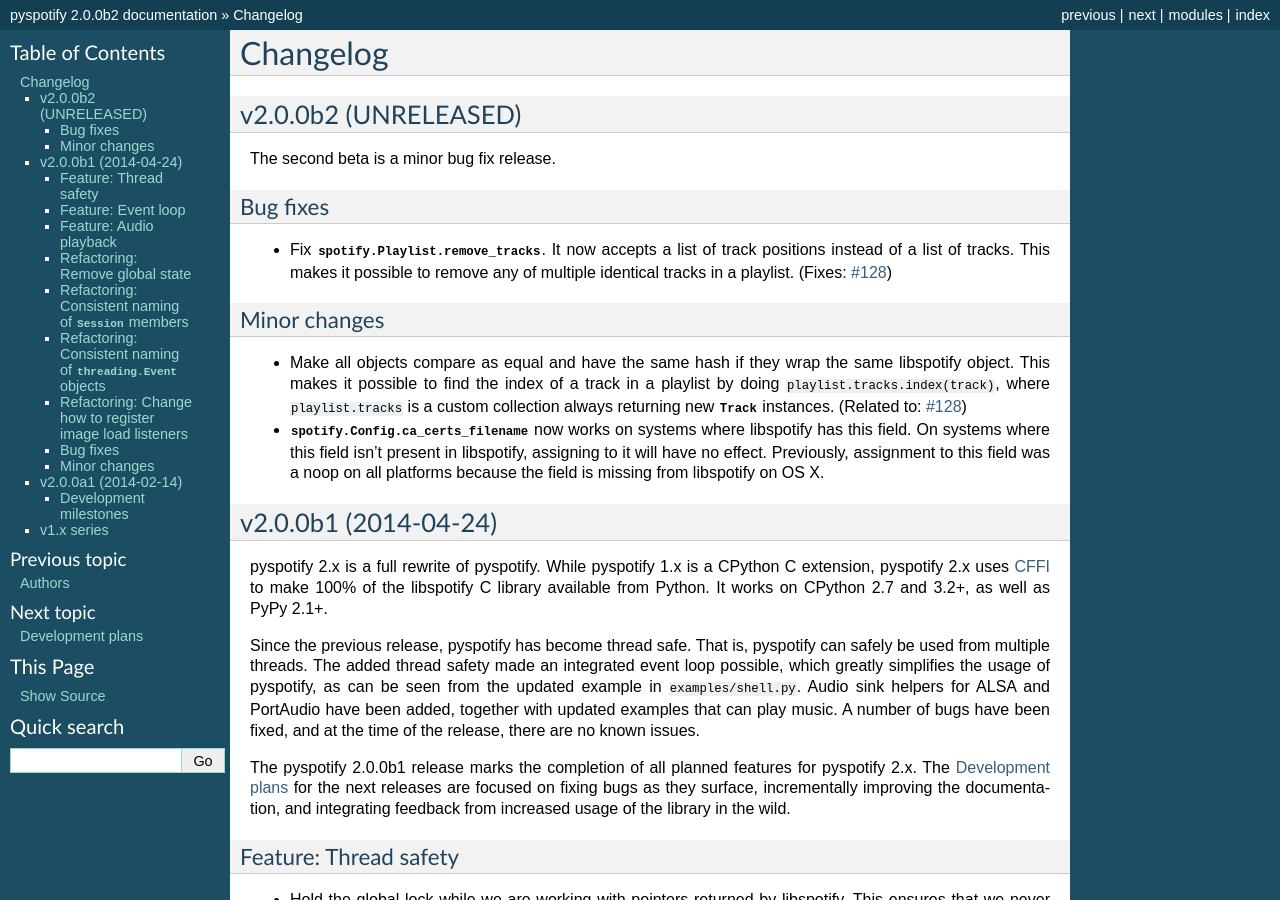
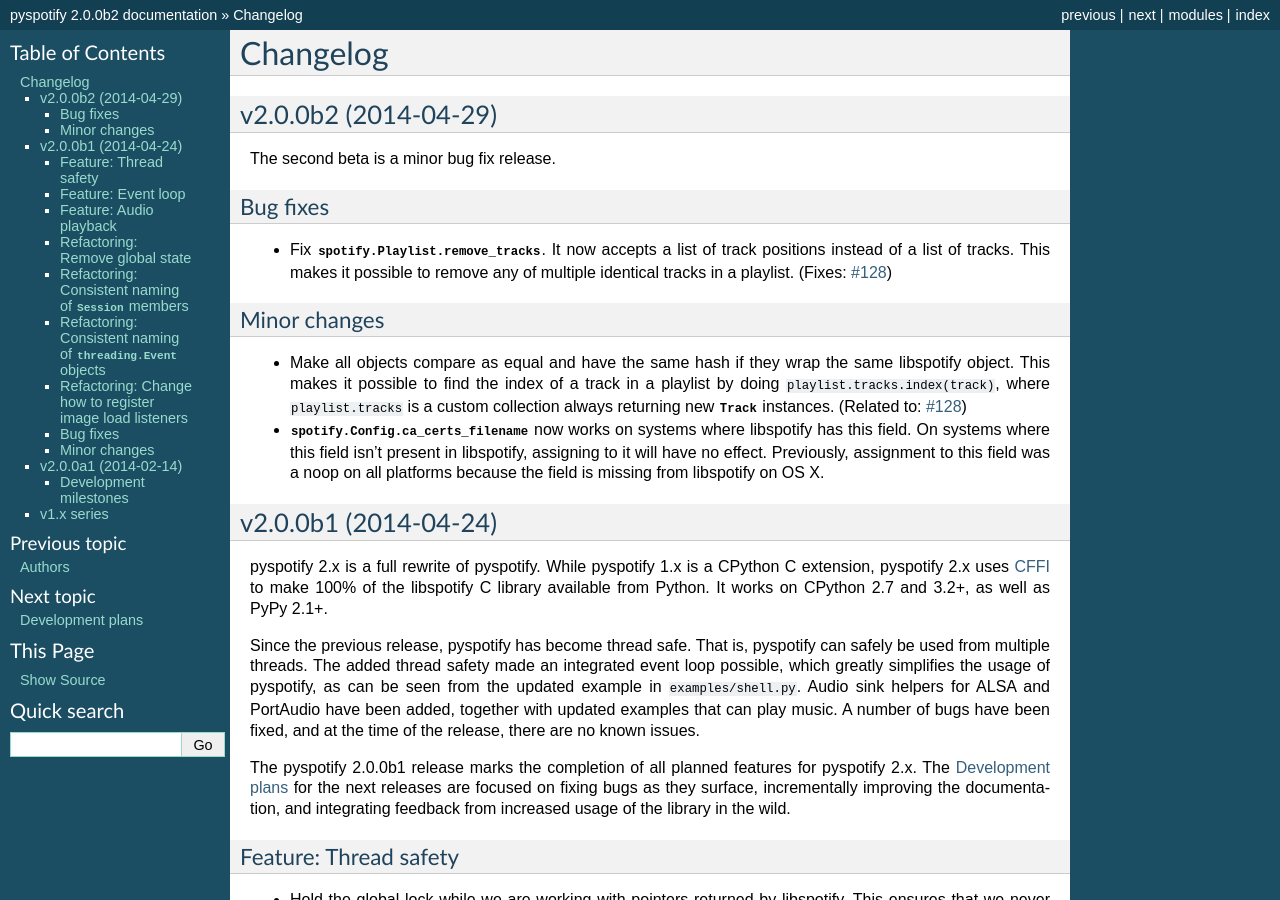
Before and after one commit to jodal/pyspotify, a Sphinx documentation site: the page built from docs/changelog.rst, in a window 1280 px wide and 900 px high. Built offline with Sphinx 7.4.7, drawn with Linux system fonts in a browser that asks for light colours; pages that are not in the unit, such as notebooks, are missing from menus.

Commit message:
docs: Add release date

```diff
--- a/docs/changelog.rst
+++ b/docs/changelog.rst
@@ -2,7 +2,7 @@
 Changelog
 *********
 
-v2.0.0b2 (UNRELEASED)
+v2.0.0b2 (2014-04-29)
 =====================
 
 The second beta is a minor bug fix release.
```
